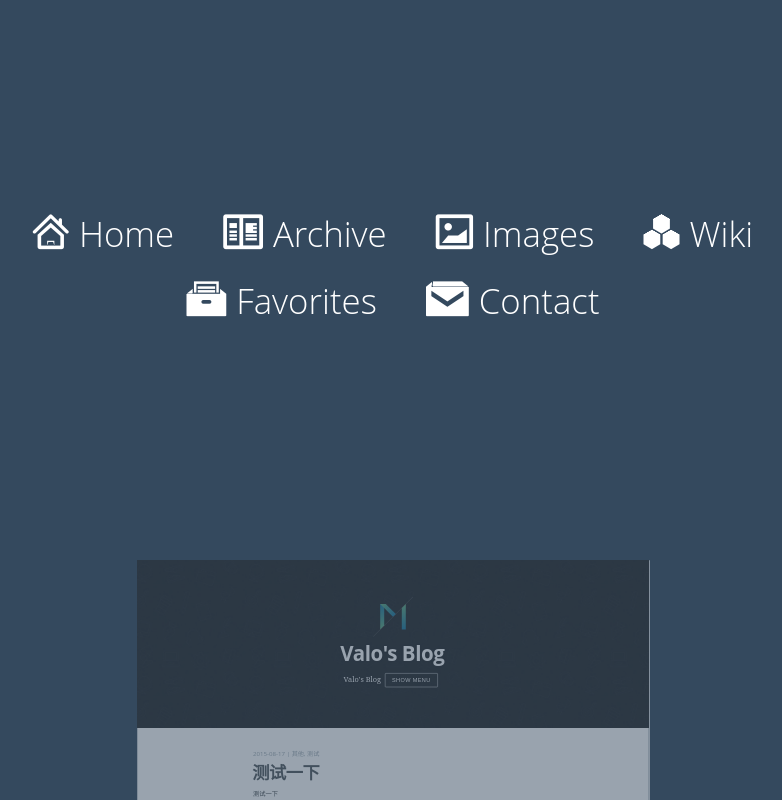
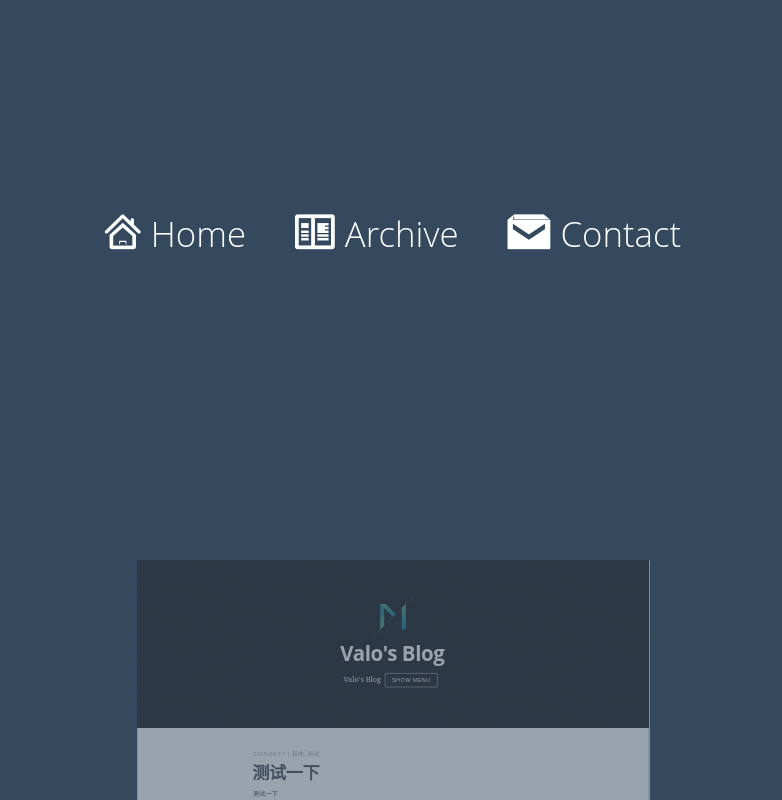
Before and after one commit to pozi119/pozi119.github.io, a plain HTML site: page index.html in a window 1280 px wide. Both pictures are taken after a click on the button "SHOW MENU". Shown: the whole page, without its empty margins (247-1029 px from the left). Drawn offline with nearby package versions, Linux system fonts and the light colour scheme.

Commit message:
Site updated: 2015-08-17 20:04:56

```diff
--- a/index.html
+++ b/index.html
@@ -110,13 +110,7 @@
 
           <a class="icon-news"  href="/archive"><span>Archive</span></a>
 
-          <a class="icon-image"  href="/images"><span>Images</span></a>
-
-          <a class="icon-wiki"  href="/wiki/2014-10-28-wiki/"><span>Wiki</span></a>
-
-          <a class="icon-Favorites"  href="/favorites"><span>Favorites</span></a>
-
-          <a class="icon-mail"  href="/about/2014-09-11-mabao/"><span>Contact</span></a>
+          <a class="icon-mail"  href="/about"><span>Contact</span></a>
 
 </nav>
 
```
Also changed, not shown: 2015/08/17/test/index.html (+1 -7 lines), about/index.html (+1 -7 lines), archives/2015/08/index.html (+1 -7 lines), archives/2015/index.html (+1 -7 lines), archives/index.html (+1 -7 lines), categories/index.html (+1 -7 lines), categories/其他/index.html (+1 -7 lines), category/index.html (+1 -7 lines), tags/index.html (+1 -7 lines), tags/其他/index.html (+1 -7 lines), tags/测试/index.html (+1 -7 lines).
